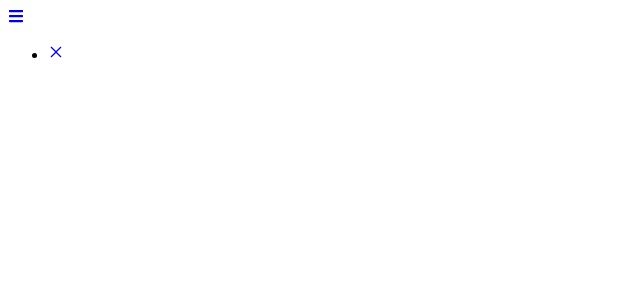
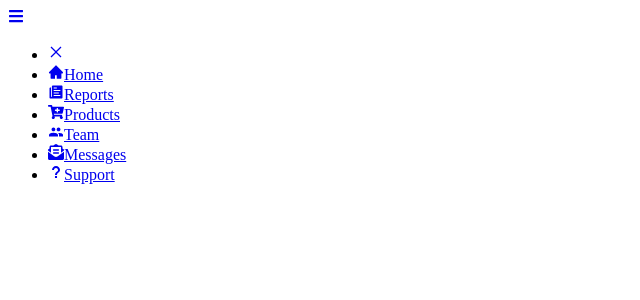
Before and after one commit to SerhiiMart/React-Sidebar-Navigation-Menu-, a React (Create React App) app in the folder react-sidebar-navigation-menu/: page / in a window 1280 px wide. Shown: the top 300 px of the page, without its empty margins (0-640 px from the left). Built offline with nearby package versions, Linux system fonts and the light colour scheme.

Commit message:
Added working  sidebar

```diff
--- a/react-sidebar-navigation-menu/src/Components/Navbar.js
+++ b/react-sidebar-navigation-menu/src/Components/Navbar.js
@@ -3,6 +3,8 @@ import * as FaIcons from "react-icons/fa";
 import * as VscIcons from "react-icons/vsc";
 import './Navbar.css';
 import {Link} from 'react-router-dom';
+import { SideBarD } from './SidebarD';
+
 
 
 
@@ -23,6 +25,18 @@ function Navbar() {
               <VscIcons.VscChromeClose />
             </Link>
           </li>
+          {SideBarD.map((item, index) => {
+            return (
+              <li key={index} className={item.className}>
+                <Link to={item.path}>
+                  {item.icon}
+                  <span>
+                    {item.title}
+                  </span>
+                </Link>
+              </li>
+            )
+          })}
         </ul>
       </nav>
     </>
```
